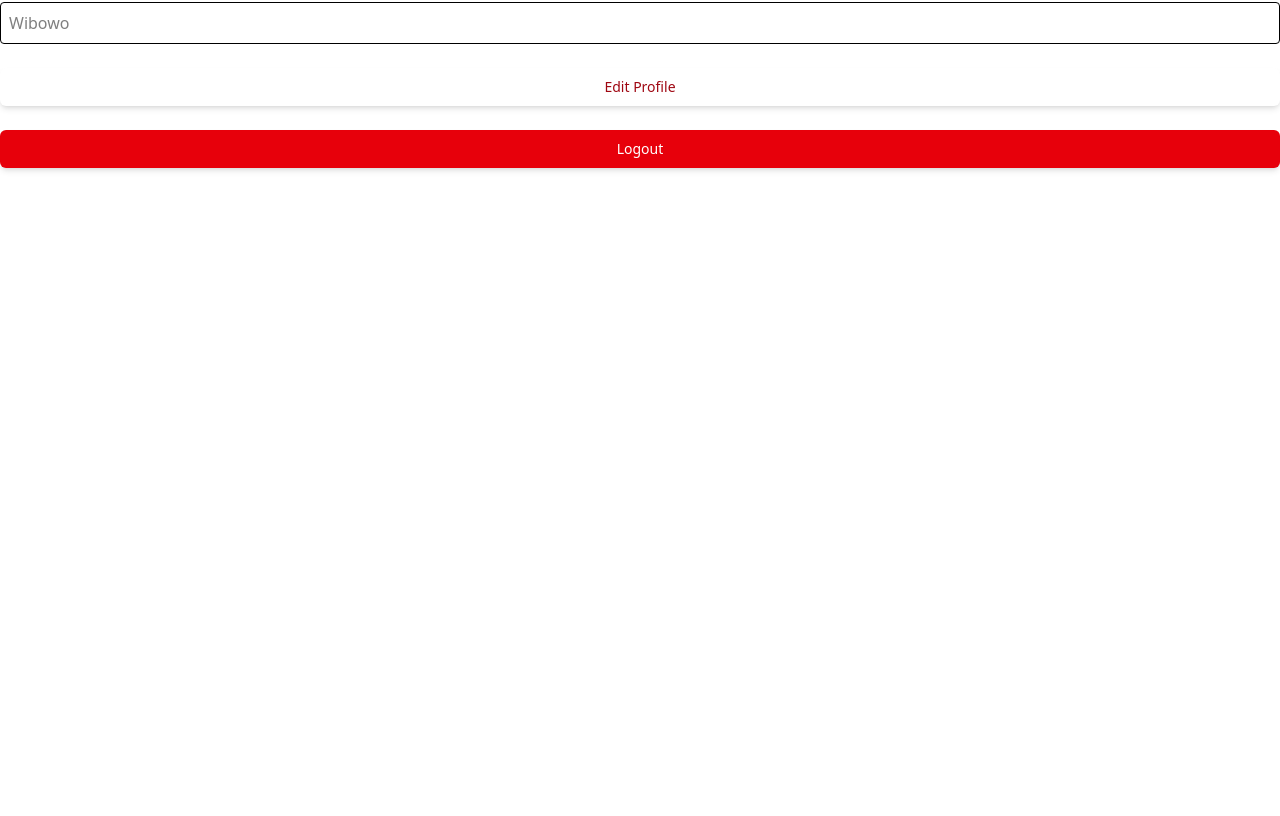
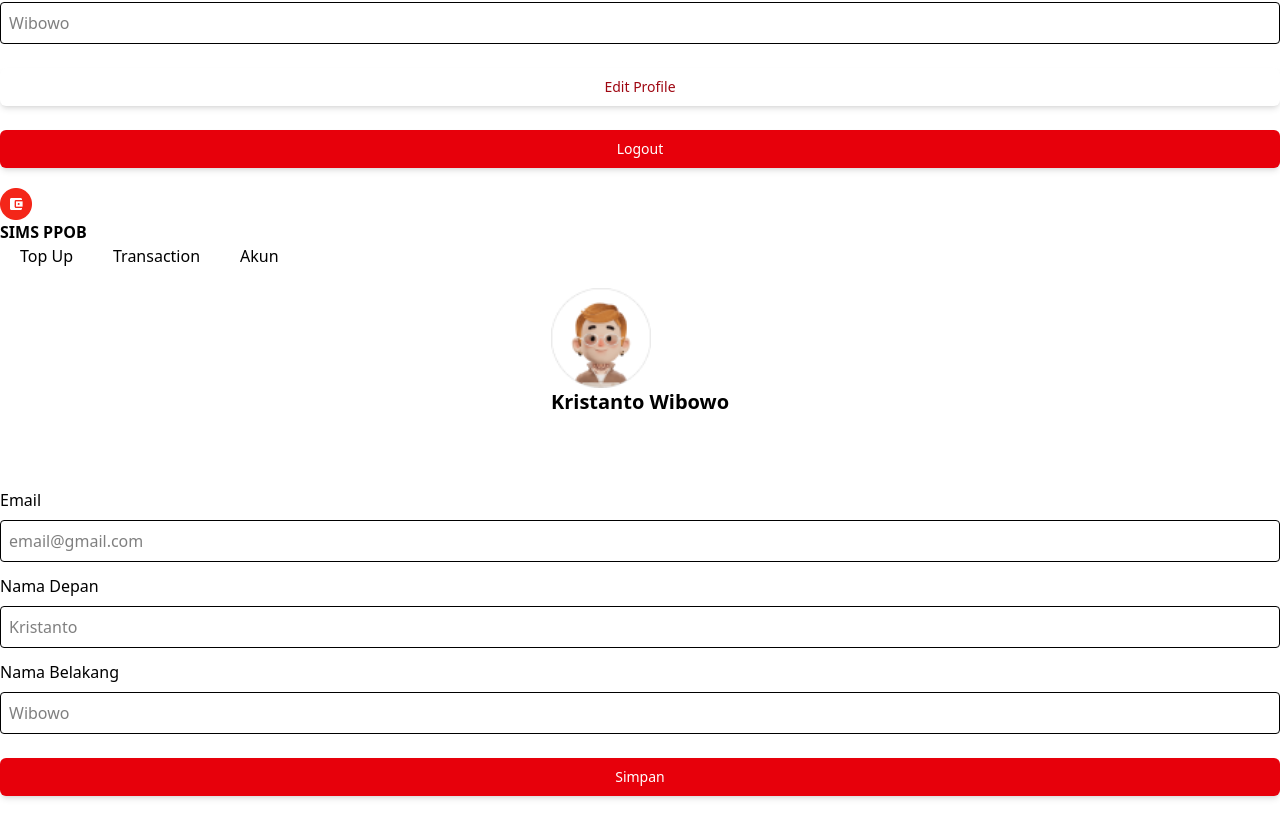
Before and after one commit to agungshndy/sims-ppob, a React (Vite) app: page / in a window 1280 px wide. Shown: the part 4267-5083 px from the top of the page. Before the commit the page ends 4455 px from the top, so only its background shows below. Built offline with nearby package versions, Linux system fonts and the light colour scheme.

Commit message:
add edit profile page

```diff
--- a/src/App.jsx
+++ b/src/App.jsx
@@ -7,6 +7,7 @@ import TopUp from './components/TopUp'
 import Transaction from './components/Transaction'
 import TransactionDetail from './components/TransactionDetail'
 import Account from './components/Account'
+import EditProfile from './components/EditProfile'
 
 function App() {
 
@@ -19,6 +20,7 @@ function App() {
       <Transaction/>
       <TransactionDetail/>
       <Account/>
+      <EditProfile/>
     </div>
   )
 }
--- /dev/null
+++ b/src/components/EditProfile.jsx
@@ -0,0 +1,52 @@
+import Logo from '../assets/Logo.png'
+import Profile from '../assets/Profile Photo.png'
+
+function EditProfile(){
+    return (
+        <div id='edit-profile' className='container mx-auto'>
+            <div className='header mb-5'>
+                     <div className="">
+                     <div className='logo'>
+                      <img src={Logo} alt="logo"/><p className='font-semibold'>SIMS PPOB</p>
+                     </div>
+                      <a className='mx-5' href="">Top Up</a>
+                      <a className='mx-5' href="">Transaction</a>
+                      <a className='mx-5' href="">Akun</a>
+                  </div>
+            </div>
+            <div className='flex justify-center'>
+                <div className='grid grid-rows-2'>
+                    <img className='w-[100px]' src={Profile} alt="profile picture" />
+                    <p className='text-xl font-semibold'>Kristanto Wibowo</p>
+                </div>
+            </div>
+            <div className='account-detail'>
+                <div className='mb-3'>
+                    <label htmlFor="email">Email</label>
+                    <div className='rounded border-1 p-2 mt-2'>
+                        <input type="email" name="email" id="email" placeholder='email@gmail.com'/>
+                    </div>
+                </div>
+                <div className='mb-3'>
+                    <label htmlFor="namaDepan">Nama Depan</label>
+                    <div className='rounded border-1 p-2 mt-2'>
+                        <input type="text" name="namaDepan" id="namaDepan" placeholder='Kristanto'/>
+                    </div>
+                </div>
+                <div className='mb-3'>
+                    <label htmlFor="namaBelakang">Nama Belakang</label>
+                    <div className='rounded border-1 p-2 mt-2'>
+                        <input type="text" name="namaBelakang" id="namaBelakang" placeholder='Wibowo'/>
+                    </div>
+                </div>
+                <div className='grid grid-cols-1 my-2'>
+                    <button className="hover:cursor-pointer rounded-md bg-red-600 py-2 px-4 my-3 border border-transparent text-center text-sm text-white transition-all shadow-md hover:shadow-lg focus:bg-red-700 focus:shadow-none active:bg-red-700 hover:bg-red-700 active:shadow-none disabled:pointer-events-none disabled:opacity-50 disabled:shadow-none" type="button">
+                        Simpan
+                    </button>
+                </div>
+            </div>
+        </div>
+    )
+}
+
+export default EditProfile;
```
